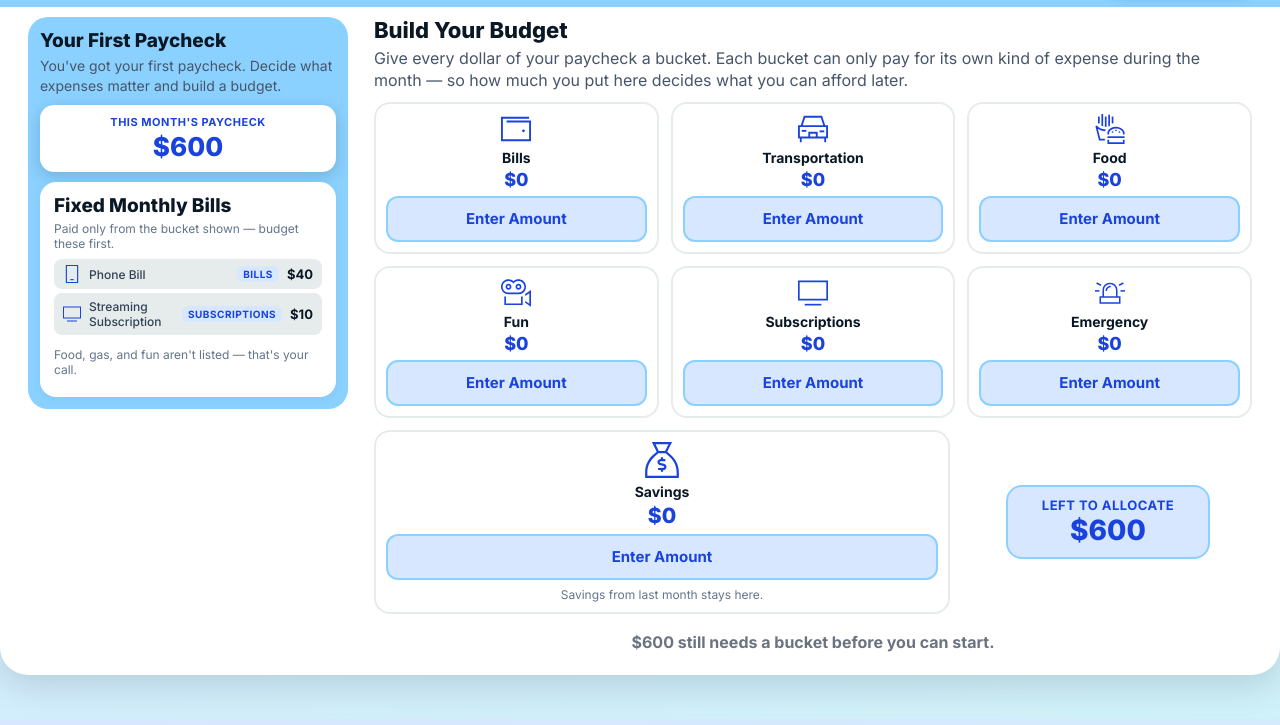
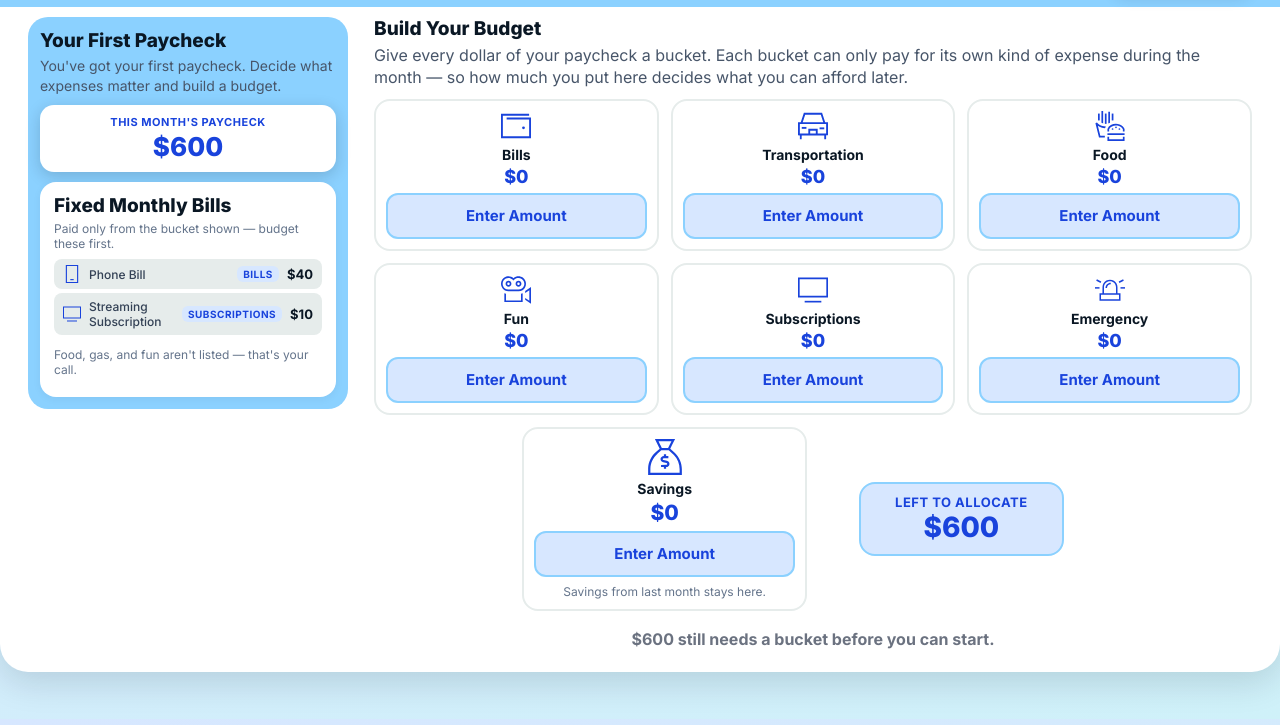
Before and after one commit to kaitch72/budget-builder, a plain HTML site: page index.html in a window 1280 px wide. Shown: the part 81-806 px from the top of the page. Drawn offline with Linux system fonts and the light colour scheme.

Commit message:
Add files via upload

```diff
--- a/style.css
+++ b/style.css
@@ -599,7 +599,7 @@ header p {
 
     font-weight: 800;
 
-    font-size: 22px;
+    font-size: 19px;
 
     margin-bottom: 4px;
 
@@ -639,19 +639,25 @@ header p {
 
 .setup-bottom-row {
 
-    display: flex;
-
-    gap: 14px;
-
-    align-items: stretch;
+    display: grid;
+
+    grid-template-columns:
+        repeat(6, 1fr);
+
+    gap: 12px;
 
     margin-top: 12px;
 }
 
 
+/* Doubling the bucket grid's column count (same
+   gap) and spanning 2 tracks lands Savings at
+   exactly one bucket-card width, centered on the
+   gap between cards 1 and 2 above it. */
+
 .savings-bucket-slot {
 
-    flex: 2;
+    grid-column: 2 / 4;
 }
 
 
@@ -805,7 +811,7 @@ header p {
 
 .budget-summary {
 
-    flex: 1;
+    grid-column: 4 / 6;
 
     display: flex;
 
```
